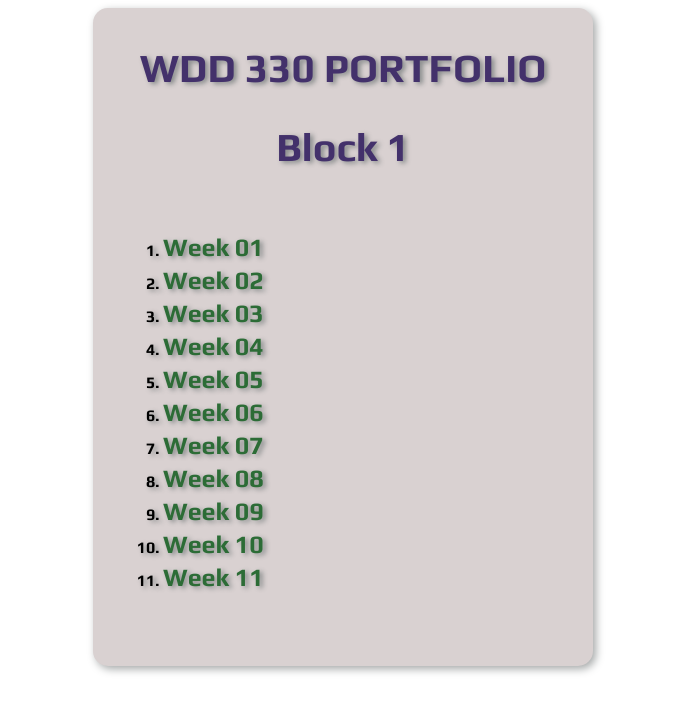
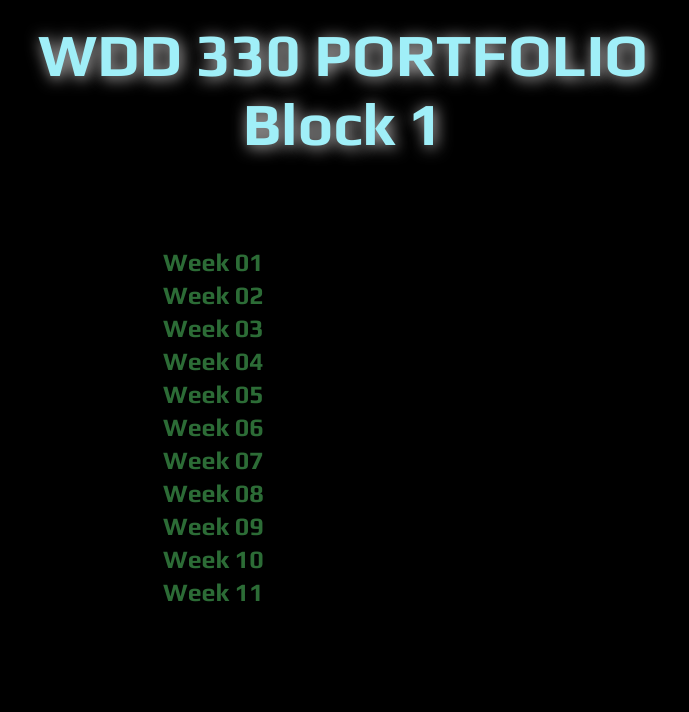
Before and after one commit to andalx1/frontendclass, a plain HTML site: page index.html in a window 1280 px wide. Shown: the whole page, without its empty margins (297-986 px from the left). Drawn offline with Linux system fonts and the light colour scheme.

Commit message:
port back

```diff
--- a/css/style.css
+++ b/css/style.css
@@ -1,21 +1,28 @@
 *{
     box-sizing: border-box;
+    padding: 0;
+    margin: 0;
+}
+body{
+    background-color: black;
+    font-family: 'Play', sans-serif;
+
+}
+header{
+    padding: 20px;
 }
 .box {
     padding: 10px;
     margin: auto;
-    font-family: 'Play', sans-serif;
     width: 500px;
-    text-shadow: 3px 2px 5px rgb(133, 137, 137);
-    background: rgb(217, 209, 209);
     border-radius: 15px;
-    box-shadow: 3px 3px 9px rgb(165, 168, 168);
 
 }
 h1, h2 {
     text-align: center;
-    color: rgb(67, 49, 107);
-    font-size: 40px;
+    color: rgb(160, 239, 248);
+    font-size: 60px;
+    text-shadow: 2px 2px 16px rgb(203, 201, 201);
 }
 
 
@@ -29,3 +36,7 @@ a {
     color: rgb(44, 108, 54);
     font-size: 25px;
 }
+li{
+    color: white;
+    list-style: none;
+}
--- a/index.html
+++ b/index.html
@@ -12,9 +12,12 @@
 </head>
 <body>
     <main>
-        <div class="box">
+        <header >
             <h1>WDD 330 PORTFOLIO </h1>
             <h2>Block 1</h2>
+        </header>
+        <div class="box">
+
             <ol>
                 <li><a href="week1" target="_blank">Week 01</a></li>
                 <li><a href="week2" target="_blank">Week 02</a></li>
```
Also changed, not shown: images/Spiral.jpg (added).
